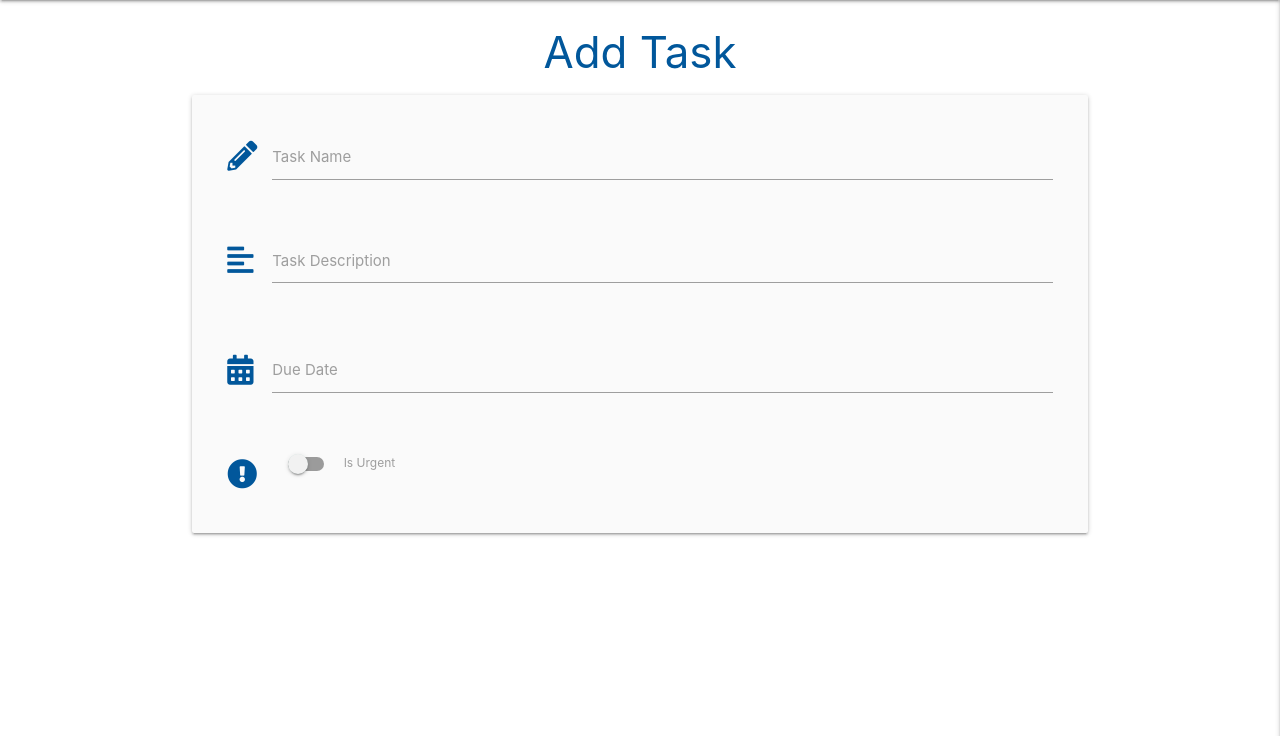
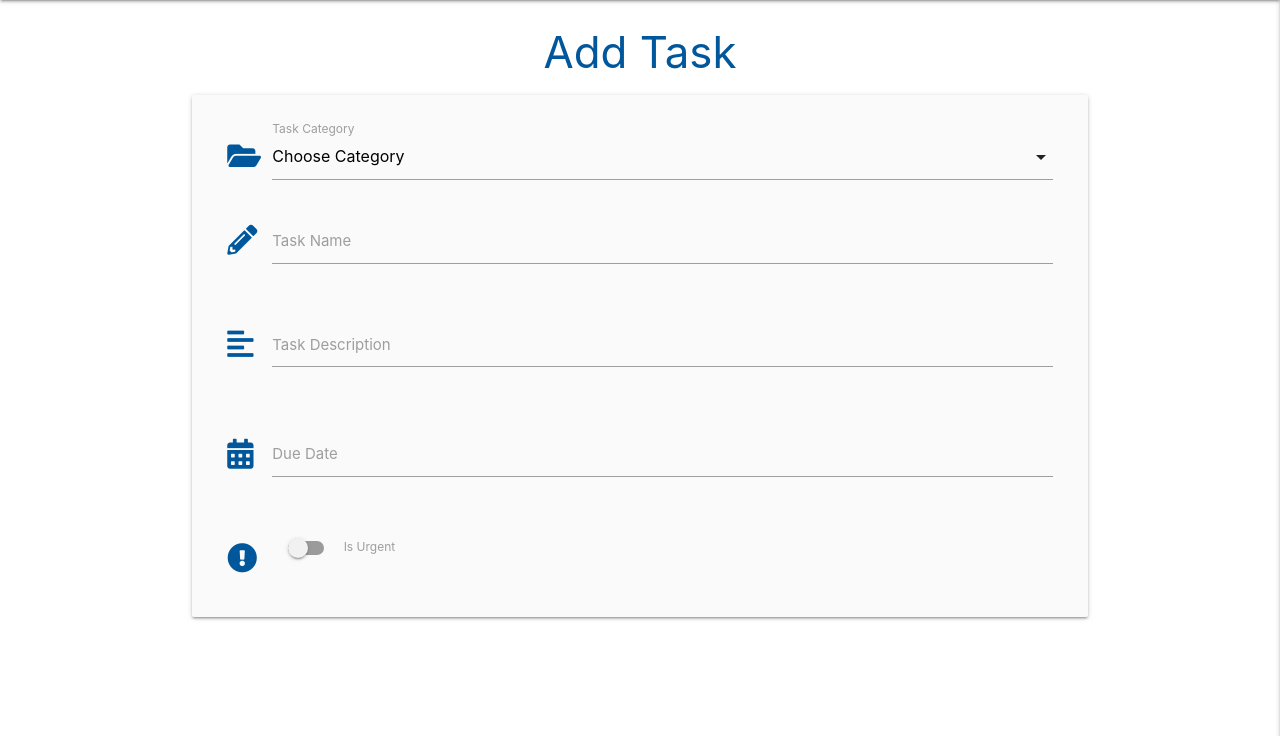
Before and after one commit to Side-On/flask-task-manager-project, a Flask app: page /add_task in a window 1280 px wide. Shown: the part 64-800 px from the top of the page. Run offline with Flask 2, Linux system fonts and the light colour scheme; data that the repository does not hold is empty; some libraries are stand-ins or nearby versions.

Commit message:
Add categories dropdown

```diff
--- a/app.py
+++ b/app.py
@@ -99,7 +99,8 @@ def logout():
 
 @app.route("/add_task")
 def add_task():
-    return render_template("add_task.html")
+    categories = mongo.db.categories.find().sort("category_name", 1)
+    return render_template("add_task.html", categories=categories)
 
 if __name__ == "__main__":
     app.run(host=os.environ.get("IP"),
--- a/static/js/script.js
+++ b/static/js/script.js
@@ -2,6 +2,7 @@ $(document).ready(function(){
     $('.sidenav').sidenav({edge: "right"});
     $('.collapsible').collapsible();
     $('.tooltipped').tooltip();
+    $('select').formSelect();
     $('.datepicker').datepicker({
         format: "dd mmm, yyy",
         yearRange: 3,
--- a/templates/add_task.html
+++ b/templates/add_task.html
@@ -7,17 +7,28 @@
     <form class="col s12" method="POST" action="">
         <div class="row">
             <div class="input-field col s12">
+                <i class="fas fa-folder-open prefix light-blue-text text-darken-4"></i>
+                <select id="category_name" name="category_name" class="validate" required>
+                    <option value="" disabled selected>Choose Category</option>
+                    {% for category in categories %}
+                        <option value="{{ category.category_name }}">{{ category.category_name }}</option>
+                    {% endfor %}
+
+                </select>
+                <label>Task Category</label>
+            </div>
+            <div class="input-field col s12">
                 <i class="fas fa-pencil-alt prefix light-blue-text text-darken-4"></i>
-                    <input id="task_name" name="task_name" minlength="5" maxlength="50"
-                        type="text" class="validate" required>
+                <input id="task_name" name="task_name" minlength="5" maxlength="50" type="text" class="validate"
+                    required>
                 <label for="task_name">Task Name</label>
             </div>
         </div>
         <div class="row">
             <div class="input-field col s12">
                 <i class="fas fa-align-left prefix light-blue-text text-darken-4"></i>
-                    <textarea id="task_description" name="task_description" minlength="5"
-                        maxlength="200" class="materialize-textarea validate" required></textarea>
+                <textarea id="task_description" name="task_description" minlength="5" maxlength="200"
+                    class="materialize-textarea validate" required></textarea>
                 <label for="task_description">Task Description</label>
             </div>
         </div>
```
Lines whose indentation alone changed are shown as unchanged.
